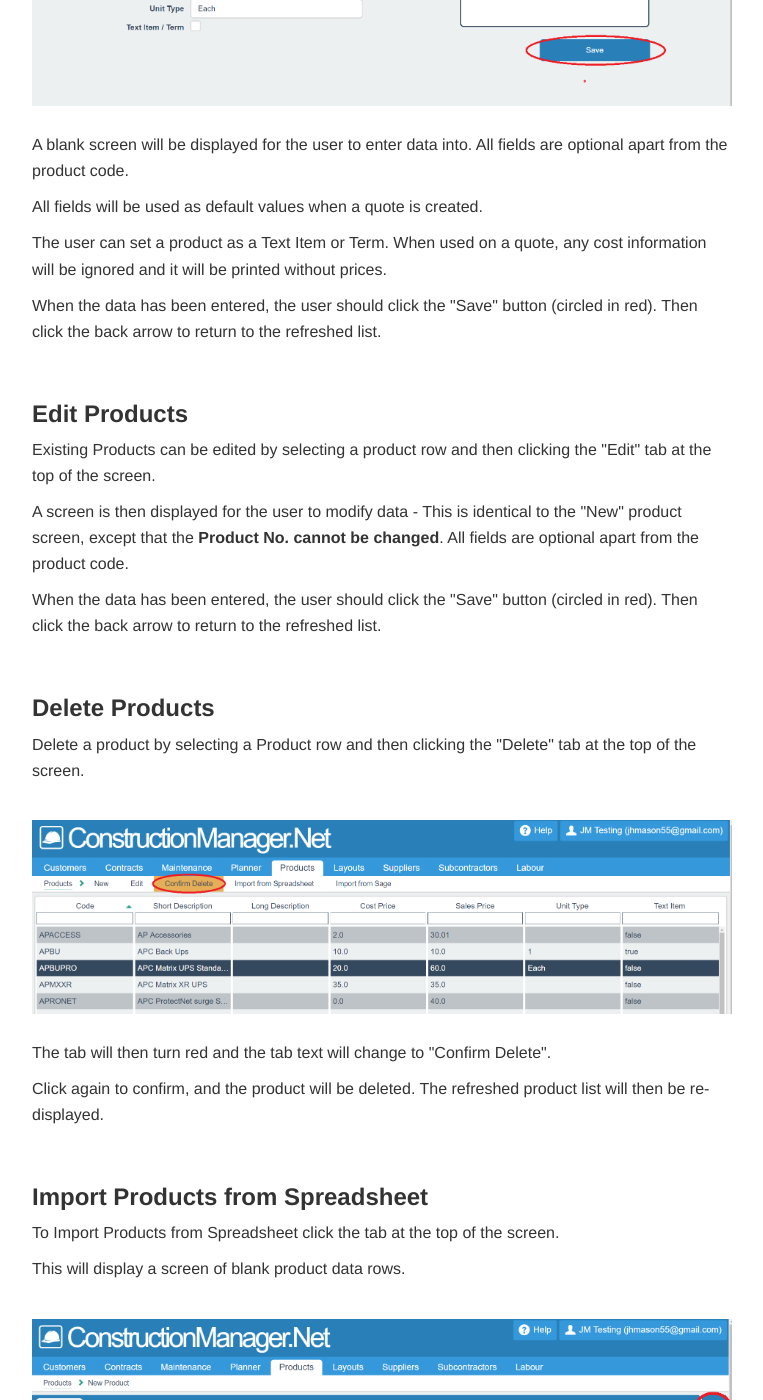
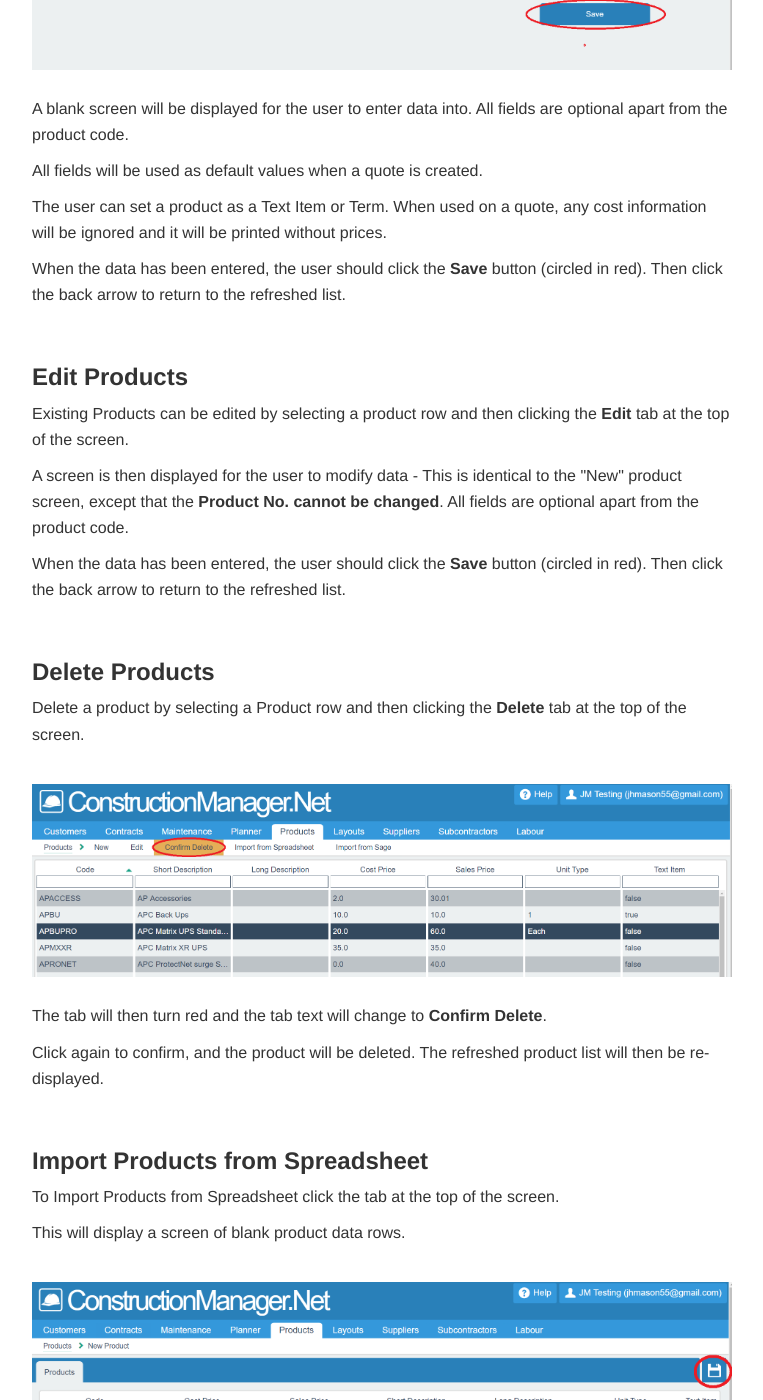
Before and after one commit to JNCSolutions/ConstructionManagerDocs, a Jekyll site: the page built from products.html, in a window 1280 px wide and 1400 px high, scrolled down 1274 px. Shown: the whole window, without its empty margins (258-1021 px from the left). Built offline with Jekyll 4.4.1, drawn with Linux system fonts in a browser that asks for light colours; some of the changed text lies outside the part shown.

```diff
--- a/products.html
+++ b/products.html
@@ -30,7 +28,7 @@ title: Products
       <br>
 
       <h3 id="add-products"><b>Add Products</b></h3>
-      <p>Create a new product by selecting the "New" tab at the top of the screen.</p>
+      <p>Create a new product by selecting the <b>New</b> tab at the top of the screen.</p>
       <br>
       <img src="img/Products_New.PNG" style="width: 100%;">
       <br> <br>
@@ -39,26 +37,26 @@ title: Products
       <p>All fields will be used as default values when a quote is created.</p>
       <p>The user can set a product as a Text Item or Term.
        When used on a quote, any cost information will be ignored and it will be printed without prices.</p>
-      <p>When the data has been entered, the user should click the "Save" button (circled in red).
+      <p>When the data has been entered, the user should click the <b>Save</b> button (circled in red).
          Then click the back arrow to return to the refreshed list.</p>
        <br>
 
 
     <h3 id="edit-products"><b>Edit Products</b></h3>
-      <p>Existing Products can be edited by selecting a product row and then clicking the "Edit" tab at the top of the screen.</p>
+      <p>Existing Products can be edited by selecting a product row and then clicking the <b>Edit</b> tab at the top of the screen.</p>
       <p>A screen is then displayed for the user to modify data -
          This is identical to the "New" product screen, except that the <b>Product No. cannot be changed</b>.
          All fields are optional apart from the product code.</p>
-      <p>When the data has been entered, the user should click the "Save" button (circled in red).
+      <p>When the data has been entered, the user should click the <b>Save</b> button (circled in red).
          Then click the back arrow to return to the refreshed list.</p>
         <br>
 
     <h3 id="delete-products"><b>Delete Products</b></h3>
-      <p>Delete a product by selecting a Product row and then clicking the "Delete" tab at the top of the screen.</p>
+      <p>Delete a product by selecting a Product row and then clicking the <b>Delete</b> tab at the top of the screen.</p>
       <br>
       <img src="img/Products_Delete.PNG" style="width: 100%;">
       <br> <br>
-      <p>The tab will then turn red and the tab text will change to "Confirm Delete".</p>
+      <p>The tab will then turn red and the tab text will change to <b>Confirm Delete</b>.</p>
       <p>Click again to confirm, and the product will be deleted.
          The refreshed product list will then be re-displayed.</p>
       <br>
@@ -79,9 +77,9 @@ title: Products
       <p>Clicking the <b>Import</b> button will display a screen where the user can select a spreadsheet to import from.</p>
       <br>
       <img src="img/Products_Import 02.PNG" style="width: 50%;">
-      <br>
+      <br> <br>
       <p>Choose a spreadsheet in the standard Microsoft fashion. Another screen will then be displayed.</p>
-      <br>
+      <br> <br>
       <img src="img/Products_Import 03.PNG" style="width: 50%;">
       <br>
      <p>After selecting a spreadsheet and clicking "Import", a dialog will open you asking for the following details:</p>
```
Also changed, not shown: other parts of products.html (+0 -2 lines).
